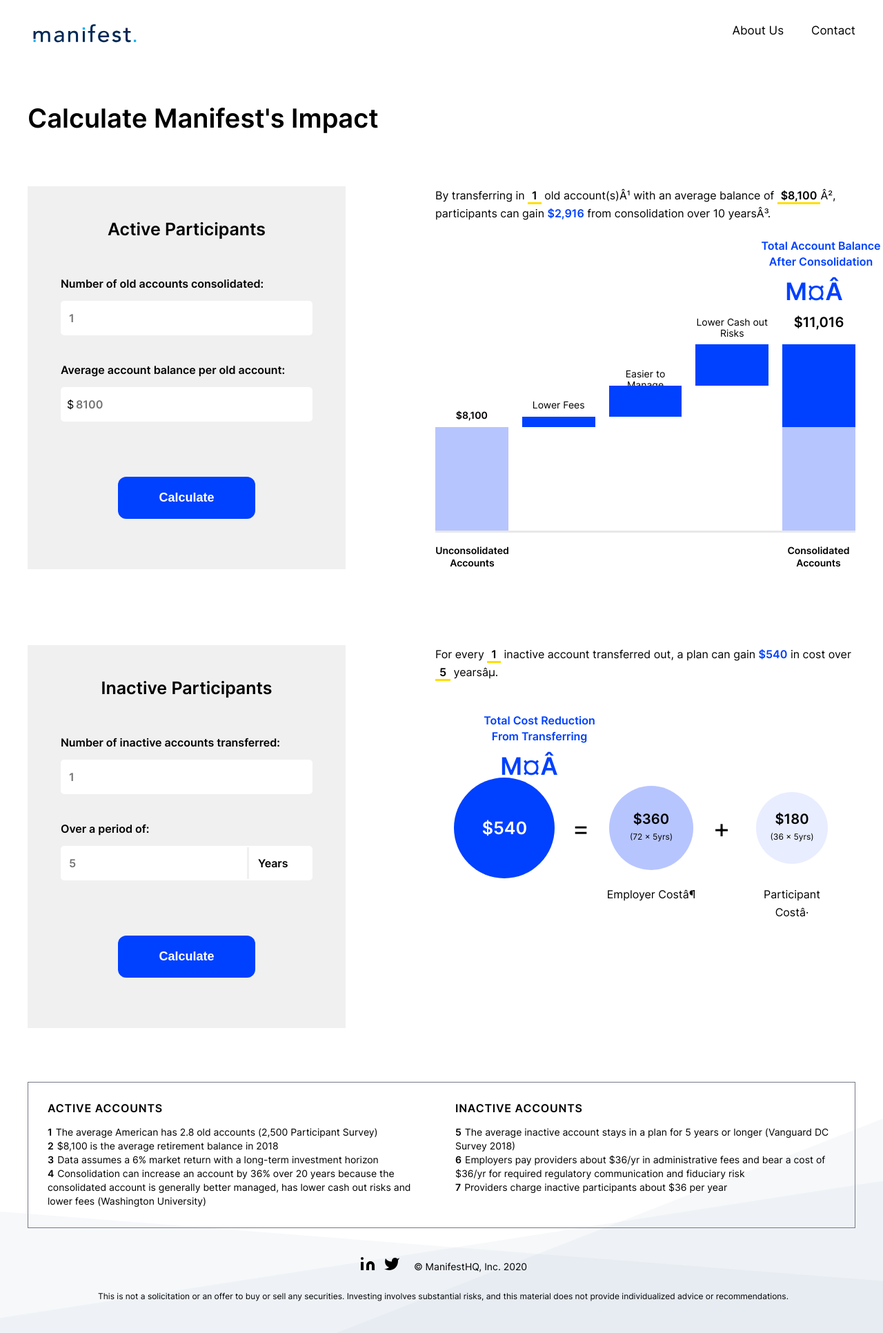
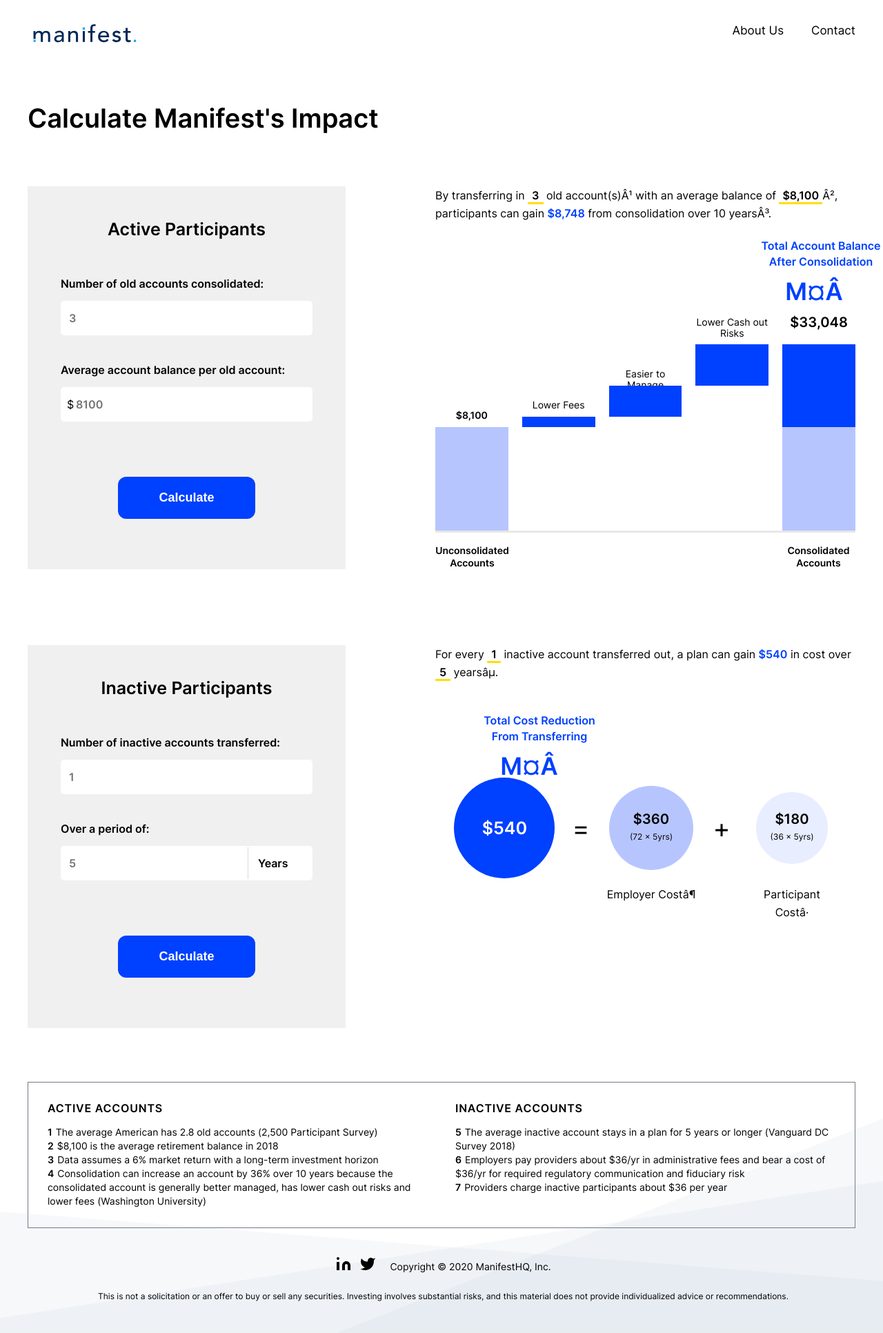
Before and after one commit to VestHQ/manifest_ledger, a Jekyll site: the page built from impact.html, in a window 1280 px wide. Shown: the whole page at 69% size. Built offline with Jekyll 4.4.1, drawn with Linux system fonts in a browser that asks for light colours.

Commit message:
fix copy and misc changes

```diff
--- a/_includes/about.html
+++ b/_includes/about.html
@@ -10,7 +10,7 @@
                 as they change jobs.
             </p>
             <p>
-                Everyday we’re moving towards our mission. If you’d like to join us, we would love to hear from you!
+                Every day we’re moving towards our mission. If you’d like to join us, we would love to hear from you!
                 Please check out
                 <a href="https://paper.dropbox.com/doc/Jobs-at-Manifest--AgIvNQWTGsDCRN99CwNbuCEHAQ-bdTaasv6OEPbSkTCnHRhV"
                     target="_blank" class="job-board">our job board
--- a/_includes/footer.html
+++ b/_includes/footer.html
@@ -4,7 +4,7 @@
          <a href="https://www.linkedin.com/company/manifesthq"><img src="/assets/images/socials/linkedin.svg" class="u-mr" alt="Linked In, Manifest"></a>
          <a href="https://twitter.com/manifest_hq"><img src="/assets/images/socials/twitter.svg" alt="Twitter, Manifest""></a>
       </div>
-      <p>&copy; ManifestHQ, Inc. 2020</script></p>
+      <p>Copyright &copy; 2020 ManifestHQ, Inc. </script></p>
    </div>
    <p class="footer__legal">This is not a solicitation or an offer to buy or sell any securities. Investing involves
       substantial risks, and this material does not provide individualized advice or recommendations.</p>
--- a/_includes/impact.html
+++ b/_includes/impact.html
@@ -6,7 +6,7 @@
             <h2 class="input-box--title">Active Participants</h2>
 
             <label>Number of old accounts consolidated:</label>
-            <input type="number" id="numOldAccounts" placeholder="1" min="0">
+            <input type="number" id="numOldAccounts" placeholder="3" min="0">
 
             <label>Average account balance per old account:</label>
 
@@ -20,10 +20,10 @@
 
         <div class="output">
             <h3 class="output__text">
-                By transferring in <span id="numAccounts" class="number--input-single">1</span> old account(s)¹ with an
+                By transferring in <span id="numAccounts" class="number--input-single">3</span> old account(s)¹ with an
                 average
                 balance of <span id="avgAccount" class="number--input">$8,100</span>², participants can gain <span
-                    id="gain" class="number--output">$2,916</span> from consolidation over 10 years³.
+                    id="gain" class="number--output">$8,748</span> from consolidation over 10 years³.
             </h3>
 
             <div class="output__graphic">
@@ -44,7 +44,7 @@
                     <div class='block4'></div>
 
 
-                    <span id="consolidated" class='text5'>$11,016</span>
+                    <span id="consolidated" class='text5'>$33,048</span>
                     <div class='block5'></div>
                     <div class='block6'></div>
                 </div>
@@ -109,7 +109,7 @@
             <h5 class="footnotes__section--item"><span class="u-bold">3</span>Data assumes a 6% market return with a
                 long-term investment horizon</h5>
             <h5 class="footnotes__section--item"><span class="u-bold">4</span>Consolidation can increase an account by
-                36% over 20 years because the consolidated account is generally better managed, has lower cash out risks
+                36% over 10 years because the consolidated account is generally better managed, has lower cash out risks
                 and lower fees (Washington University)</h5>
         </div>
 
--- a/_includes/main.html
+++ b/_includes/main.html
@@ -43,8 +43,8 @@
         <div class="home__block__text reverse--text">
             <hr class="yellow-line--home">
             <h3 class="home__block__text--title">DIGITALIZATION</h3>
-            <h2 class="home__block__text--heading">Say goodbye to manual, time intensive transfers</h2>
-            <p>Close to 9 out of 10 people who start a transfer today, don’t finish. Manifest is the first independent,
+            <h2 class="home__block__text--heading">Say goodbye to manual, time-intensive transfers</h2>
+            <p>Close to 9 out of 10 people who start a transfer today don’t finish. Manifest is the first independent,
                 digital platform making retirement transfers seamless.</p>
         </div>
 
--- a/_sass/3-components/footer.scss
+++ b/_sass/3-components/footer.scss
@@ -12,7 +12,7 @@
     font-size: 14px;
     justify-content: center;
     align-items: center;
-    max-width: 290px;
+    max-width: 313px;
     margin: 0 auto 14px auto;
 
     .socials {
--- a/assets/js/impact.js
+++ b/assets/js/impact.js
@@ -12,7 +12,7 @@
 calcBtnActive.addEventListener('click', () => {
     // check for user input
     if (numOldAccounts.value == 0) {
-        numOldAccounts.value = 1
+        numOldAccounts.value = 3
     }
     if (avgAccountBalance.value == 0) {
         avgAccountBalance.value = 8100
```
Also changed, not shown: other parts of _includes/main.html (+1 -1 lines), 1 other file.
